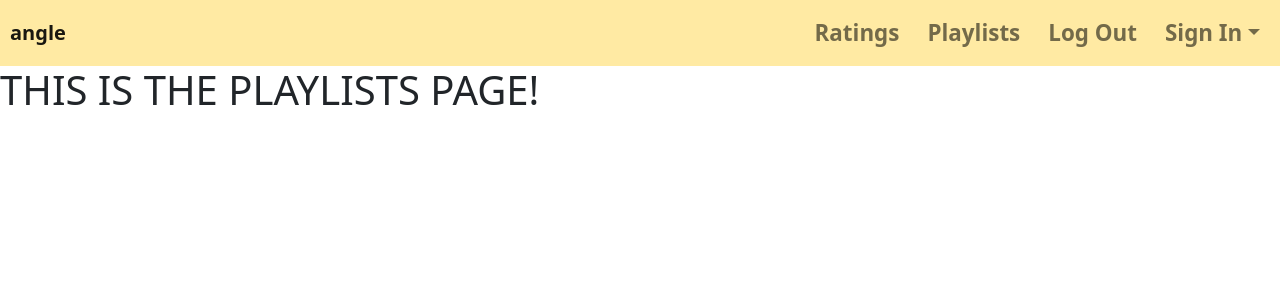
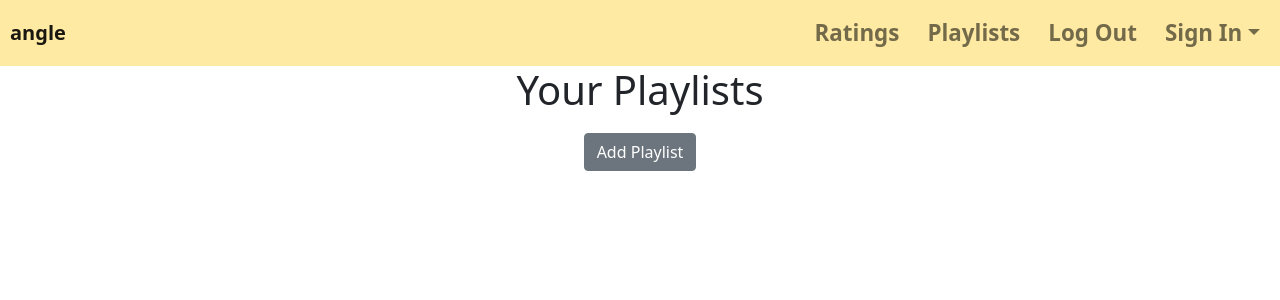
Before and after one commit to nanarboursal/Angle, a React (Create React App) app in the folder angle-ui/: page /playlists in a window 1280 px wide. Shown: the top 300 px of the page. Built offline with nearby package versions, Linux system fonts and the light colour scheme.

Commit message:
empty playlist placeholder created in db and add playlist page started

```diff
--- /dev/null
+++ b/angle-ui/src/Pages/AddPlaylist/AddPlaylist.js
@@ -0,0 +1,10 @@
+import React from 'react';
+
+export default function AddPlaylist() {
+
+    return (
+        <div>
+            <h1>This is the add playlists page!</h1>
+        </div>
+    );
+}
--- a/angle-ui/src/Pages/Playlists/Playlists.js
+++ b/angle-ui/src/Pages/Playlists/Playlists.js
@@ -1,10 +1,23 @@
 import React from 'react';
+import { Container, Row, Col, Button } from "reactstrap";
+import "./playlists.css";
 
 export default function Playlists() {
 
-    return(
-        <div>
-            <h1>THIS IS THE PLAYLISTS PAGE!</h1>
-        </div>
+    return (
+        <Container className="playlists-title">
+            <Row >
+                <Col>
+                    <h1>Your Playlists</h1>
+                </Col>
+            </Row>
+            <Row>
+                <Col>
+                    <Button className="add-buttons" href="/addplaylist">
+                        Add Playlist
+                    </Button>
+                </Col>
+            </Row>
+        </Container>
     );
 }
--- /dev/null
+++ b/angle-ui/src/Pages/Playlists/playlists.css
@@ -0,0 +1,7 @@
+.playlists-title {
+    text-align: center;
+}
+
+.add-buttons {
+    margin: 1%;
+}
--- a/angle-ui/src/routes.js
+++ b/angle-ui/src/routes.js
@@ -6,6 +6,7 @@ import Library from "./Pages/Library/Library";
 import Login from "./Pages/Login/Login";
 import SignUp from "./Pages/SignUp/SignUp";
 import AddMedia from "./Pages/AddMedia/AddMedia";
+import AddPlaylist from "./Pages/AddPlaylist/AddPlaylist";
 
 export default function Routes(props) {
   //Add new routes in this array
@@ -34,6 +35,10 @@ export default function Routes(props) {
       path: "/addmedia",
       component: AddMedia
     },
+    {
+      path: "/addplaylist",
+      component: AddPlaylist
+    }
   ];
   return (
     <Router>
```
Also changed, not shown: 1 other file (tests, documents, lock files or other folders).
